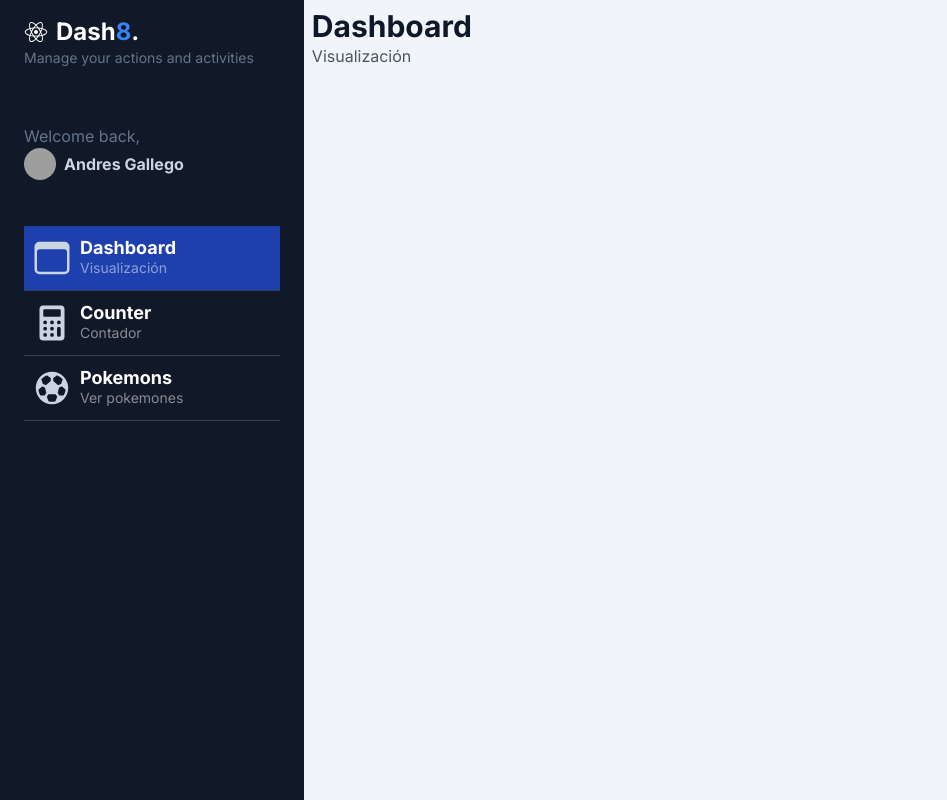
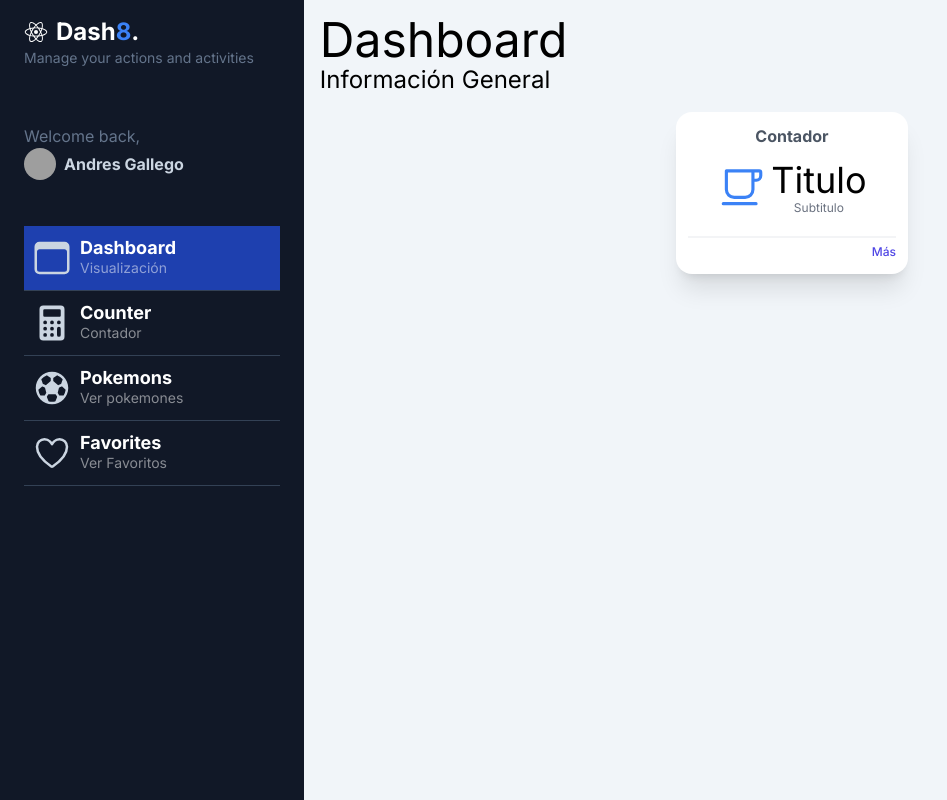
Before and after one commit to WalkerFGZ/nextjs-dashboard, a Next.js app: page /dashboard/main in a window 1280 px wide. Shown: the whole page, without its empty margins (0-947 px from the left). Built offline with nearby package versions, Linux system fonts and the light colour scheme; grey boxes are pictures that could not be loaded.

Commit message:
simple widget

```diff
--- a/src/app/components/Sidebar.tsx
+++ b/src/app/components/Sidebar.tsx
@@ -2,6 +2,7 @@ import {
   IoBrowsersOutline,
   IoCalculator,
   IoFootball,
+  IoHeartOutline,
   IoLogoReact,
 } from "react-icons/io5";
 
@@ -33,6 +34,12 @@ const menuItems: MenuItem[] = [
     icon: <IoFootball size={40} />,
     title: "Pokemons",
     subtitle: "Ver pokemones",
+  },
+  {
+    path: "/dashboard/favorites",
+    icon: <IoHeartOutline size={40} />,
+    title: "Favorites",
+    subtitle: "Ver Favoritos",
   },
 ];
 export const SideBar = () => {
--- /dev/null
+++ b/src/app/components/SimpleWidget.tsx
@@ -0,0 +1,30 @@
+import { IoCafeOutline } from "react-icons/io5";
+
+export const SimpleWidget = () => {
+  return (
+    <div className="bg-white shadow-xl p-3 sm:min-w-[25%] min-w-full  rounded-2xl border-1 border-gray-50 mx-2 my-2">
+      <div className="flex flex-col">
+        <div>
+          <h2 className="font-bold text-gray-600 text-center">Contador</h2>
+        </div>
+        <div className="my-3">
+          <div className="flex flex-row items-center justify-center space-x-1 ">
+            <div id="icon">
+              <IoCafeOutline size={50} className="text-blue-500" />
+            </div>
+            <div id="temp" className="text-center">
+              <h4 className="text-4xl">Titulo</h4>
+              <p className="text-xs text-gray-500">Subtitulo</p>
+            </div>
+          </div>
+        </div>
+
+        <div className="w-full place-items-end text-right border-t-2 border-gray-100 mt-2">
+          <a href="#" className="text-indigo-600 text-xs font-medium">
+            Más
+          </a>
+        </div>
+      </div>
+    </div>
+  );
+};
--- a/src/app/components/index.ts
+++ b/src/app/components/index.ts
@@ -1,2 +1,3 @@
 export { SideBar } from "./Sidebar";
 export { SideBarMenuItem } from "./SidebarMenuItem";
+export { SimpleWidget } from "./SimpleWidget";
--- /dev/null
+++ b/src/app/dashboard/favorites/page.tsx
@@ -0,0 +1,20 @@
+import { PokemonGrid, PokemonsResponse, SimplePokemon } from "@/app/pokemons";
+
+import { Metadata } from "next";
+import React from "react";
+
+export const metadata: Metadata = {
+  title: "Favoritos",
+  description: "Favoritos",
+};
+
+export default async function PokemonsPage() {
+  return (
+    <div className="flex flex-col">
+      <span className="text-5xl my-2">
+        Pokemons <small className="text-blue-500">favoritos</small>
+      </span>
+      <PokemonGrid pokemons={[]} />
+    </div>
+  );
+}
--- a/src/app/dashboard/main/page.tsx
+++ b/src/app/dashboard/main/page.tsx
@@ -1,8 +1,20 @@
+import { Metadata } from "next";
+import { SimpleWidget } from "@/app/components";
+
+export const metadata: Metadata = {
+  title: "Dashboard",
+  description: "Información general",
+};
 export default function MainPage() {
   return (
-    <div>
-      <h1 className="text-3xl font-bold">Dashboard</h1>
-      <p className="text-gray-600">Visualización</p>
+    <div className="text-black p-2">
+      <div>
+        <h1 className="text-5xl">Dashboard</h1>
+        <p className="text-2xl">Información General</p>
+      </div>
+      <div className="flex flex-wrap p-2 items-center justify-center">
+        <SimpleWidget />
+      </div>
     </div>
   );
 }
--- a/src/app/dashboard/pokemons/[name]/page.tsx
+++ b/src/app/dashboard/pokemons/[name]/page.tsx
@@ -1,7 +1,6 @@
-import { PokemonsResponse, SimplePokemon } from "@/app/pokemons";
-
 import Image from "next/image";
 import { Metadata } from "next";
+import { PokemonsResponse } from "@/app/pokemons";
 import { notFound } from "next/navigation";
 
 interface Props {
--- a/src/app/dashboard/pokemons/page.tsx
+++ b/src/app/dashboard/pokemons/page.tsx
@@ -28,7 +28,7 @@ export default async function PokemonsPage() {
   return (
     <div className="flex flex-col">
       <span className="text-5xl my-2">
-        Listado de pokemons <small>estático</small>
+        Listado de pokemons <small className="text-blue-500">estático</small>
       </span>
       <PokemonGrid pokemons={pokemons} />
     </div>
```
Also changed, not shown: src/store/Providers.tsx (added, +11 -0 lines), src/store/index.ts (added, +10 -0 lines).
